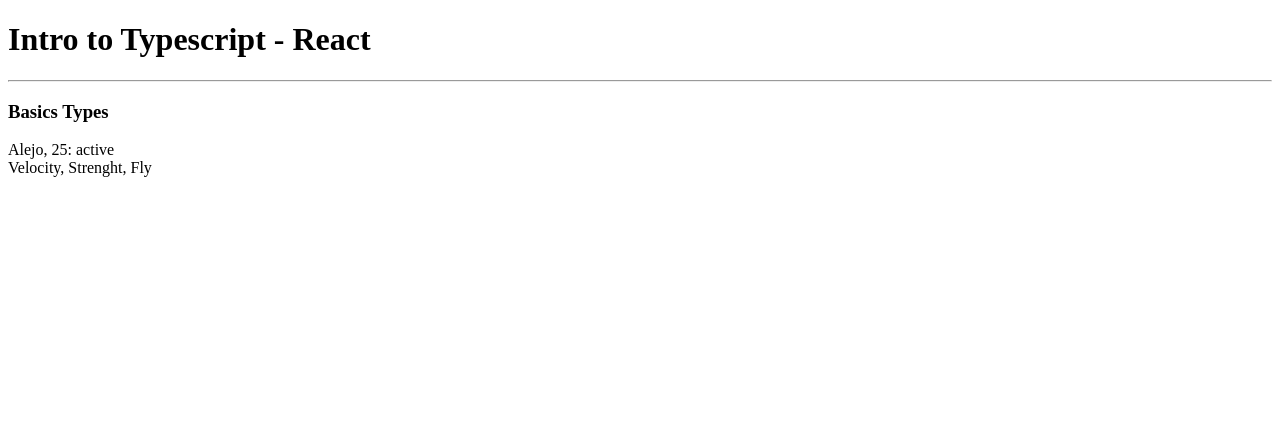
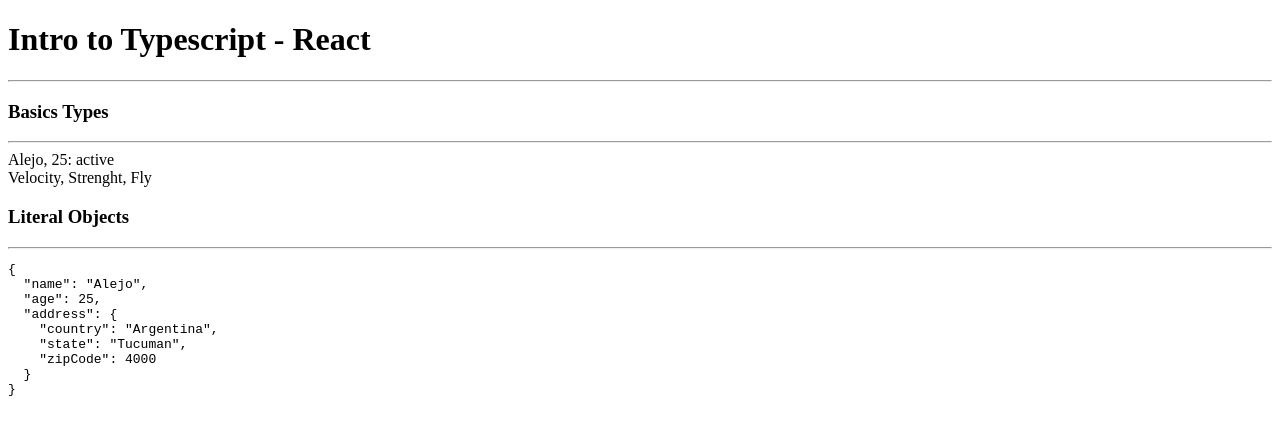
Before and after one commit to Alejoboga20/react-typescript, a React (Create React App) app: page / in a window 1280 px wide. Shown: the top 434 px of the page. Built offline with nearby package versions, Linux system fonts and the light colour scheme.

Commit message:
Objects and Interfaces

```diff
--- a/src/App.tsx
+++ b/src/App.tsx
@@ -1,4 +1,5 @@
 import { BasicsTypes } from './typescript/BasicsTypes';
+import { LiteralObjects } from './typescript/LiteralObjects';
 
 const App = () => {
   return (
@@ -8,6 +9,7 @@
       <hr/>
 
       <BasicsTypes/>
+      <LiteralObjects />
     </div>
   )
 }
--- a/src/typescript/BasicsTypes.tsx
+++ b/src/typescript/BasicsTypes.tsx
@@ -9,6 +9,7 @@
   return (
     <>
       <h3>Basics Types</h3>
+      <hr />
       {name}, {age}: {isActive && 'active'}
       <br />
       {powers.join(', ')}
--- /dev/null
+++ b/src/typescript/LiteralObjects.tsx
@@ -0,0 +1,37 @@
+
+interface Person {
+  name: string;
+  age: number;
+  address: Address;
+}
+
+interface Address {
+  country: string;
+  state: string;
+  zipCode: number;
+}
+
+export const LiteralObjects = () => {
+
+  const person: Person = {
+    name: 'Alejo',
+    age: 25,
+    address: {
+      country: 'Argentina',
+      state: 'Tucuman',
+      zipCode: 4000
+    }
+  }
+
+  return (
+    <>
+      <h3>Literal Objects</h3>
+      <hr />
+      <code>
+        <pre>
+          {JSON.stringify(person, null, 2)}
+        </pre>
+      </code>
+    </>
+  )
+}
```
